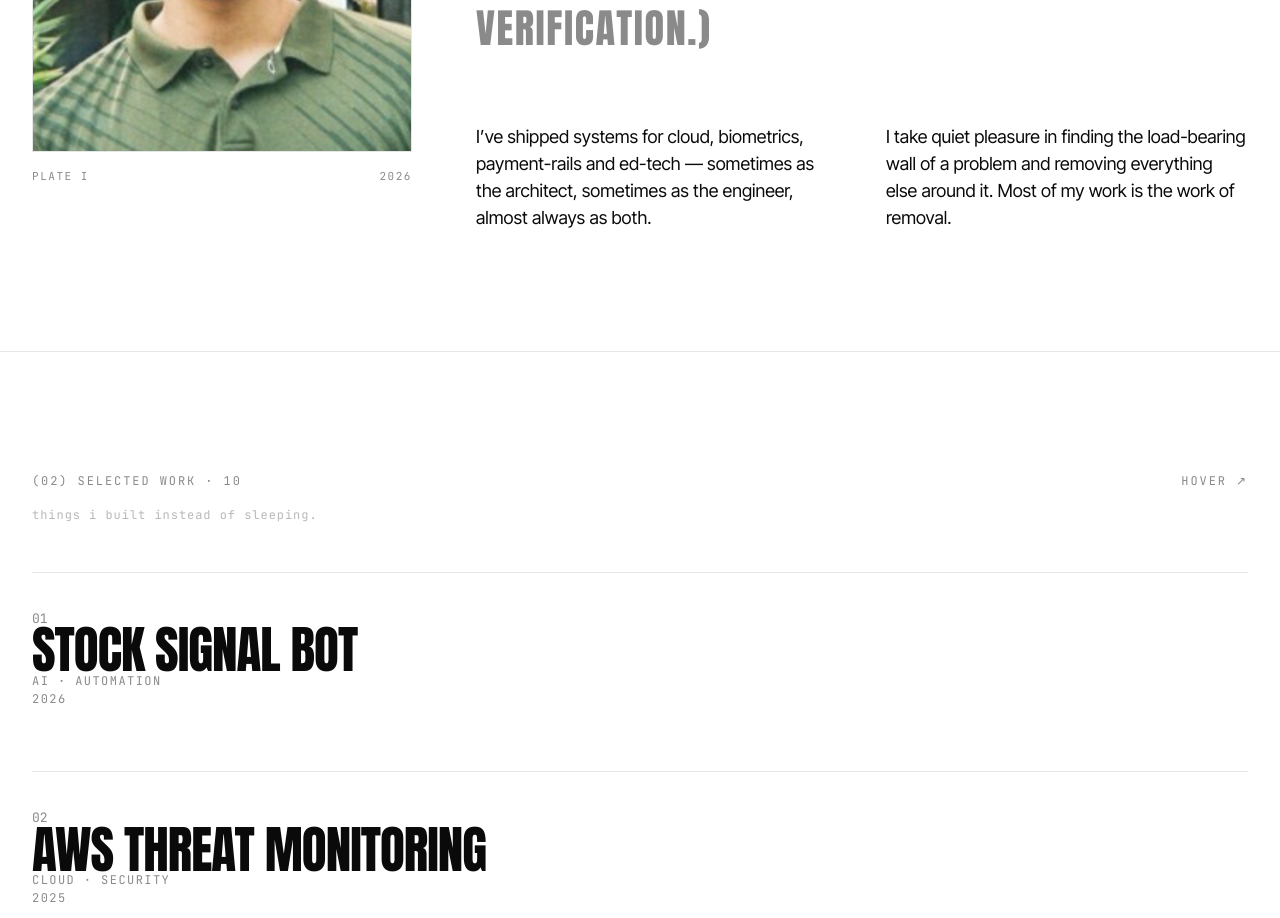
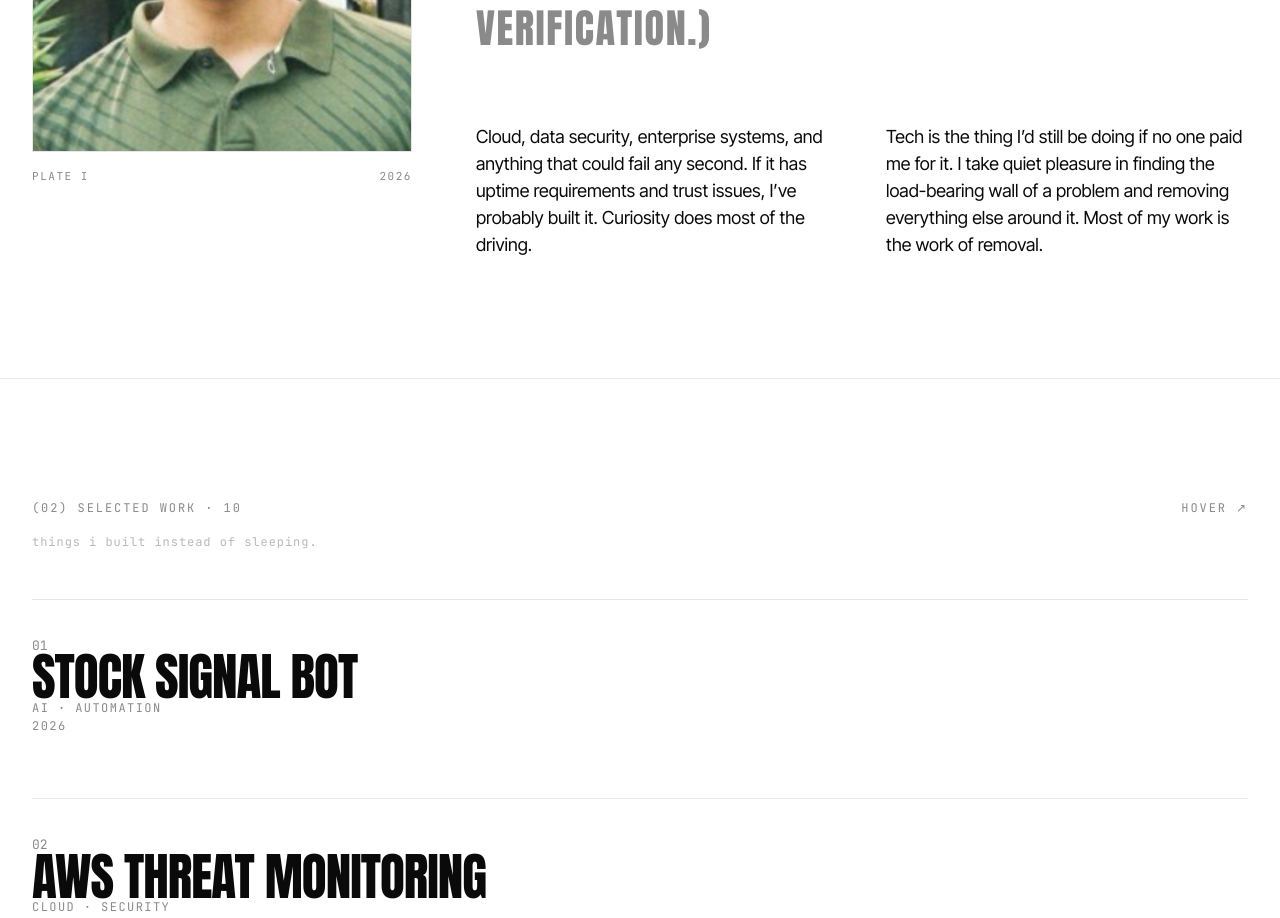
Before and after one commit to Prudhvivarma0/notprudhvisserver, a Next.js app: page / in a window 1280 px wide. Shown: the part 1780-2698 px from the top of the page. Built offline with nearby package versions, Linux system fonts and the light colour scheme.

Commit message:
feat: update about bio copy

```diff
--- a/components/v3/About.tsx
+++ b/components/v3/About.tsx
@@ -70,14 +70,10 @@ export function About() {
 
         <div style={{ display: "grid", gridTemplateColumns: "1fr 1fr", gap: 48 }}>
           <p style={{ fontSize: 18, lineHeight: 1.5, margin: 0 }}>
-            I&rsquo;ve shipped systems for cloud, biometrics, payment-rails and
-            ed-tech — sometimes as the architect, sometimes as the engineer, almost
-            always as both.
+            Cloud, data security, enterprise systems, and anything that could fail any second. If it has uptime requirements and trust issues, I&rsquo;ve probably built it. Curiosity does most of the driving.
           </p>
           <p style={{ fontSize: 18, lineHeight: 1.5, margin: 0 }}>
-            I take quiet pleasure in finding the load-bearing wall of a problem and
-            removing everything else around it. Most of my work is the work of
-            removal.
+            Tech is the thing I&rsquo;d still be doing if no one paid me for it. I take quiet pleasure in finding the load-bearing wall of a problem and removing everything else around it. Most of my work is the work of removal.
           </p>
         </div>
       </div>
```
